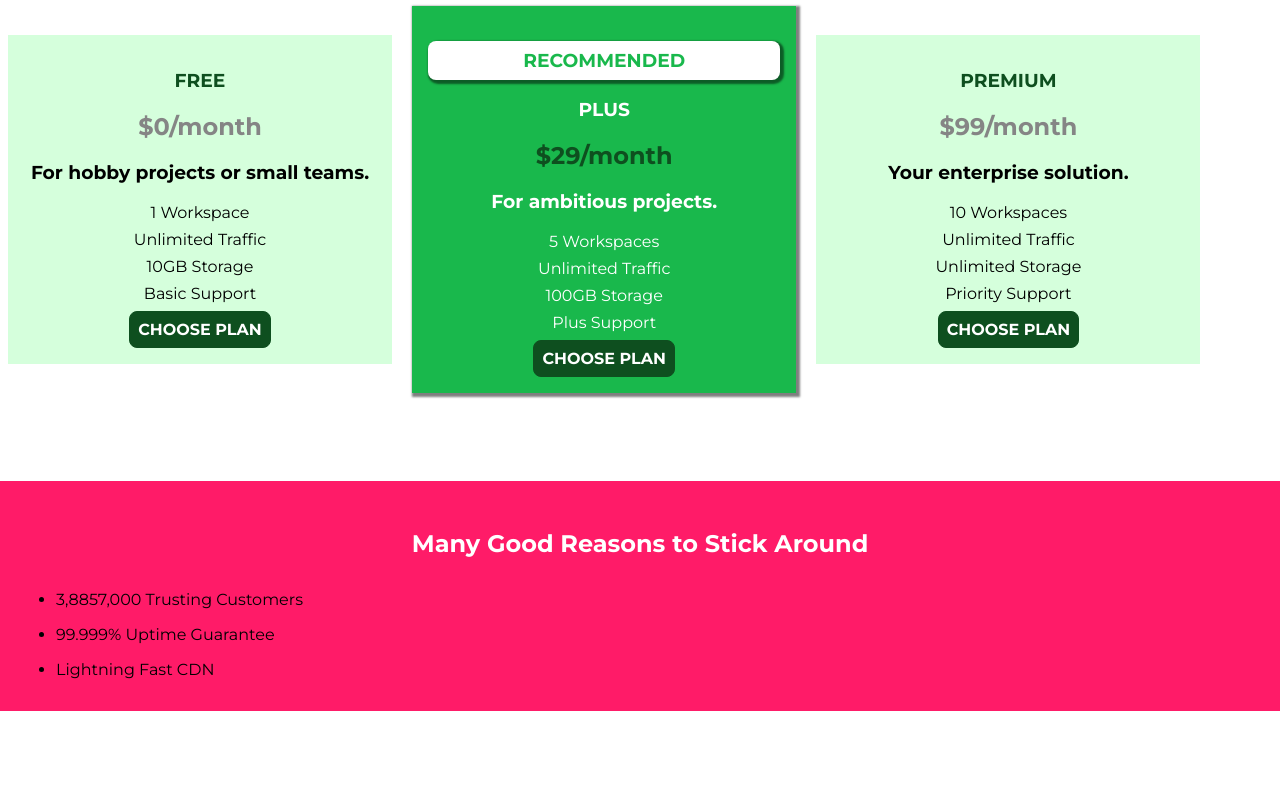
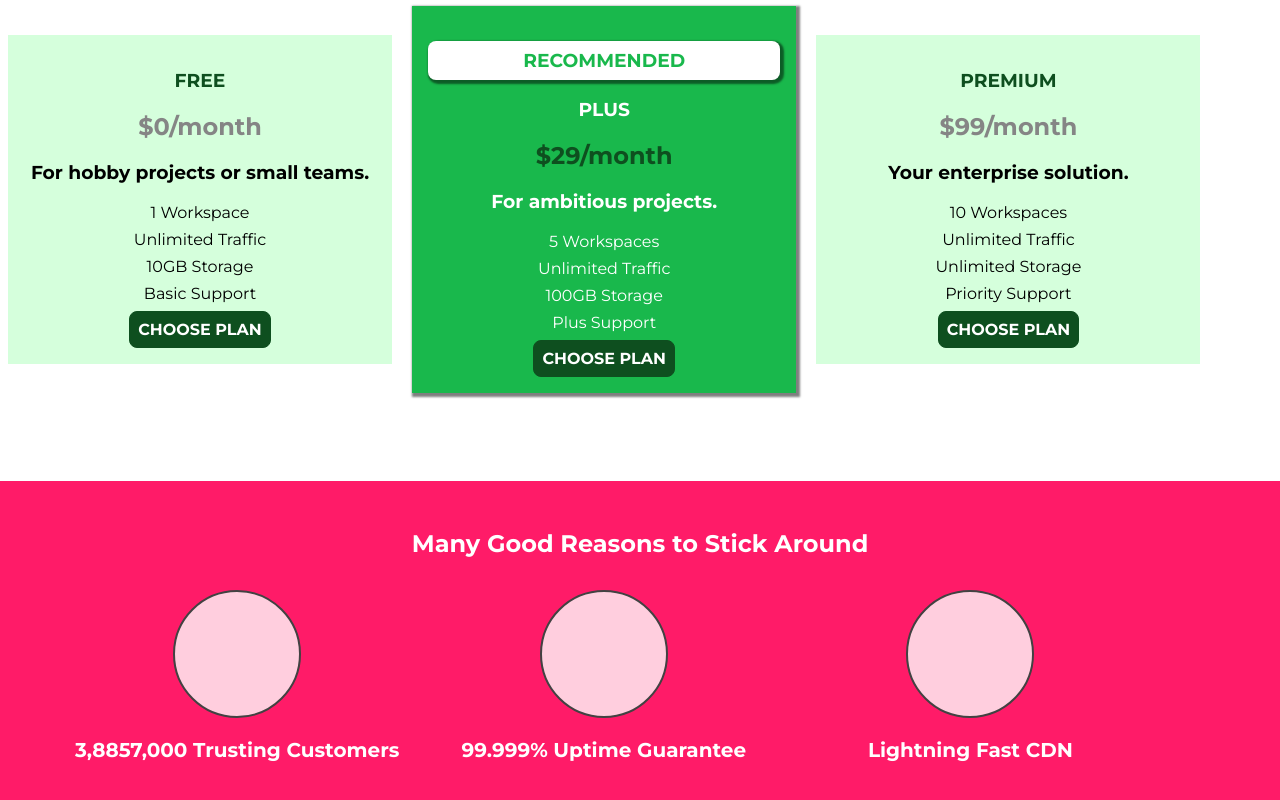
Before and after one commit to Alekzv9/css-example-01, a plain HTML site: page index.html in a window 1280 px wide. Shown: the part 642-1442 px from the top of the page. Before the commit the page ends 1353 px from the top, so only its background shows below. Drawn offline with Linux system fonts and the light colour scheme.

Commit message:
preparing key feature area

```diff
--- a/index.html
+++ b/index.html
@@ -84,24 +84,24 @@
         </section>
         <section id="key-features">
             <h1 class="section-title">Many Good Reasons to Stick Around</h1>
-            <ul>
-                <li>
-                    <div>
+            <ul class="key-features__list">
+                <li class="key-feature">
+                    <div class="key-feature__image">
 
                     </div>
-                    <p>3,8857,000 Trusting Customers</p>
+                    <p class="key-feature__description">3,8857,000 Trusting Customers</p>
                 </li>
-                <li>
-                    <div>
+                <li class="key-feature">
+                    <div class="key-feature__image">
 
                     </div>
-                    <p>99.999% Uptime Guarantee</p>
+                    <p class="key-feature__description">99.999% Uptime Guarantee</p>
                 </li>
-                <li>
-                    <div>
+                <li class="key-feature">
+                    <div class="key-feature__image">
 
                     </div>
-                    <p>Lightning Fast CDN</p>
+                    <p class="key-feature__description">Lightning Fast CDN</p>
                 </li>
             </ul>
         </section>
--- a/main.css
+++ b/main.css
@@ -101,19 +101,52 @@ body {
 }
 
 /* Remove blue outline */
-.button:focus{
+
+.button:focus {
     outline: none;
 }
 
-#key-features{
+#key-features {
     background: #ff1b68;
     margin-top: 80px;
     padding: 16px;
 }
 
-#key-features .section-title{
+#key-features .section-title {
     color: white;
     margin: 32px;
+}
+
+.key-feature-list {
+    list-style: none;
+    margin: 0;
+    padding: 0;
+    text-align: center;
+}
+
+.key-feature {
+    display: inline-block;
+    width: 30%;
+    /* All aligned to the top */
+    vertical-align: top;
+}
+
+.key-feature__image {
+    background: #ffcede;
+    width: 128px;
+    height: 128px;
+    border: 2px solid #424242;
+    /* Get perfect circle */
+    border-radius: 50%;
+    /* Center horizontal trick, automatically fill the available space to left and right equaly */
+    margin: 0 auto;
+}
+
+.key-feature__description {
+    text-align: center;
+    font-weight: bold;
+    color: white;
+    font-size: 20px;
 }
 
 /* h1 {
```
